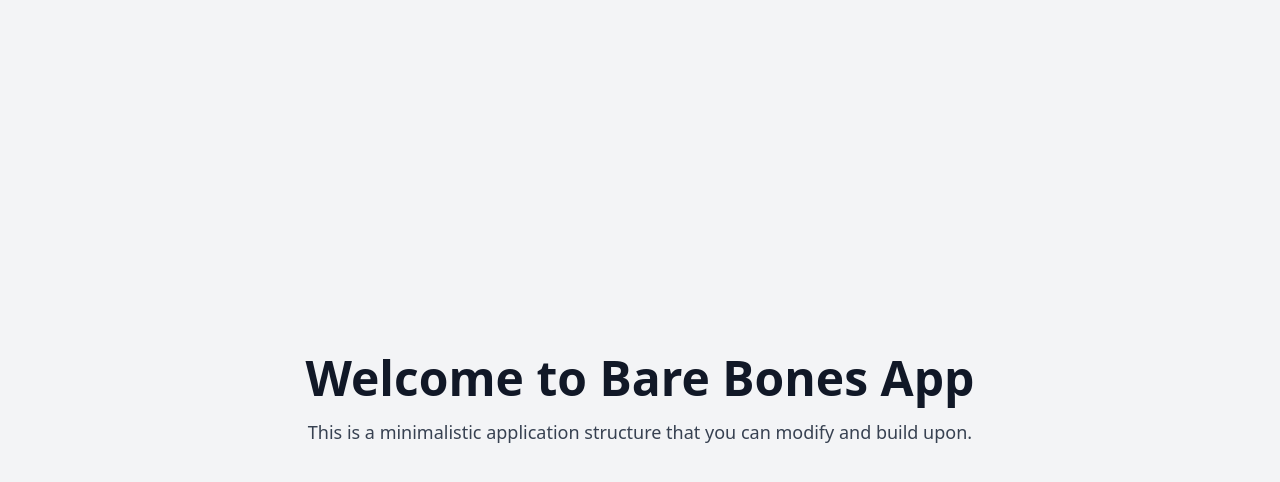
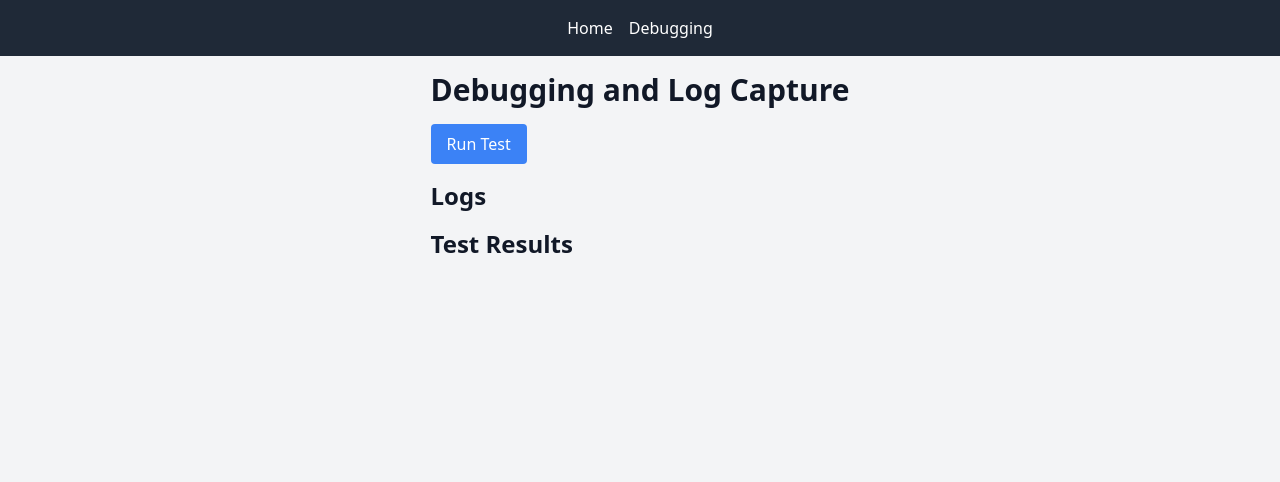
Before and after one commit to Toowiredd/bare-bones-app-modify, a React (Vite) app: page /debugging in a window 1280 px wide. Shown: the top 482 px of the page. Built offline with nearby package versions, Linux system fonts and the light colour scheme.

Commit message:
Create Debugging and Log Capture Page with Navigation

```diff
--- a/src/App.jsx
+++ b/src/App.jsx
@@ -1,11 +1,32 @@
 import React from 'react';
+import { BrowserRouter as Router, Route, Routes, Link } from 'react-router-dom';
+import DebuggingPage from './pages/DebuggingPage';
 
 function App() {
   return (
-    <div className="min-h-screen flex flex-col items-center justify-center bg-gray-100">
-      <h1 className="text-5xl font-bold mb-4">Welcome to Bare Bones App</h1>
-      <p className="text-lg text-gray-700">This is a minimalistic application structure that you can modify and build upon.</p>
-    </div>
+    <Router>
+      <div className="min-h-screen flex flex-col items-center justify-center bg-gray-100">
+        <nav className="w-full bg-gray-800 p-4">
+          <ul className="flex justify-center space-x-4">
+            <li>
+              <Link to="/" className="text-white">Home</Link>
+            </li>
+            <li>
+              <Link to="/debugging" className="text-white">Debugging</Link>
+            </li>
+          </ul>
+        </nav>
+        <Routes>
+          <Route path="/" element={
+            <div className="min-h-screen flex flex-col items-center justify-center bg-gray-100">
+              <h1 className="text-5xl font-bold mb-4">Welcome to Bare Bones App</h1>
+              <p className="text-lg text-gray-700">This is a minimalistic application structure that you can modify and build upon.</p>
+            </div>
+          } />
+          <Route path="/debugging" element={<DebuggingPage />} />
+        </Routes>
+      </div>
+    </Router>
   );
 }
 
--- /dev/null
+++ b/src/pages/DebuggingPage.jsx
@@ -0,0 +1,43 @@
+import React, { useState } from 'react';
+
+const DebuggingPage = () => {
+  const [logs, setLogs] = useState([]);
+  const [testResults, setTestResults] = useState([]);
+
+  const captureLog = (log) => {
+    setLogs([...logs, log]);
+  };
+
+  const runTest = async () => {
+    // Placeholder for test conduction logic
+    const result = { testName: 'Sample Test', status: 'Passed', timestamp: new Date().toISOString() };
+    setTestResults([...testResults, result]);
+  };
+
+  return (
+    <div className="min-h-screen p-4 bg-gray-100">
+      <h1 className="text-3xl font-bold mb-4">Debugging and Log Capture</h1>
+      <div className="mb-4">
+        <button onClick={runTest} className="px-4 py-2 bg-blue-500 text-white rounded">Run Test</button>
+      </div>
+      <div className="mb-4">
+        <h2 className="text-2xl font-bold">Logs</h2>
+        <ul className="list-disc pl-5">
+          {logs.map((log, index) => (
+            <li key={index}>{log}</li>
+          ))}
+        </ul>
+      </div>
+      <div>
+        <h2 className="text-2xl font-bold">Test Results</h2>
+        <ul className="list-disc pl-5">
+          {testResults.map((result, index) => (
+            <li key={index}>{`${result.testName} - ${result.status} at ${result.timestamp}`}</li>
+          ))}
+        </ul>
+      </div>
+    </div>
+  );
+};
+
+export default DebuggingPage;
```
